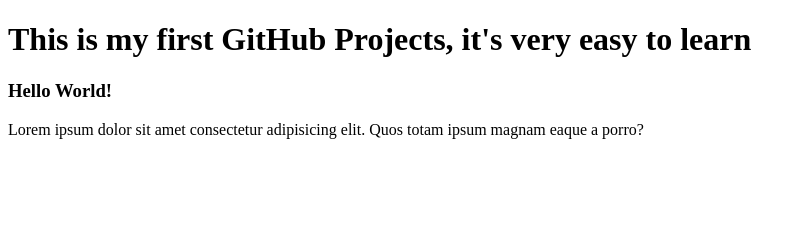
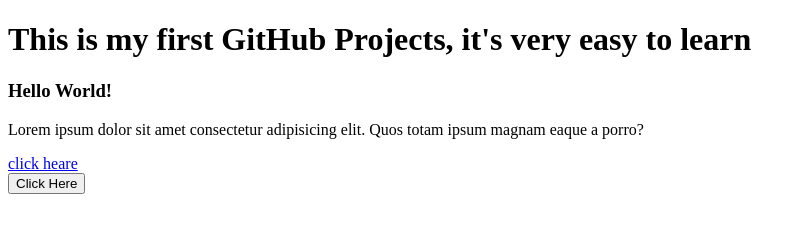
Before and after one commit to alaminhosenbd/MyFirstRepository, a plain HTML site: page index.html in a window 1280 px wide. Shown: the whole page, without its empty margins (0-806 px from the left). Drawn offline with Linux system fonts and the light colour scheme.

Commit message:
Create a Simple Button

```diff
--- /dev/null
+++ b/app.js
@@ -0,0 +1,2 @@
+var myName = "MD. ALAMIN HOSEN";
+console.log(myName);
--- a/index.html
+++ b/index.html
@@ -11,6 +11,10 @@
     <div class="container">
         <h3 class="heading">Hello World!</h3>
         <p>Lorem ipsum dolor sit amet consectetur adipisicing elit. Quos totam ipsum magnam eaque a porro?</p>
+        <a href="https://www.youtube.com/watch?v=Lt_5cFod40A&list=PL_XxuZqN0xVB_lroSm_xvTqvVBCpR4PQE&index=3">click heare</a>
     </div>
+   <div class="color">
+       <input type="button" value="Click Here">
+   </div>
 </body>
 </html>
```
